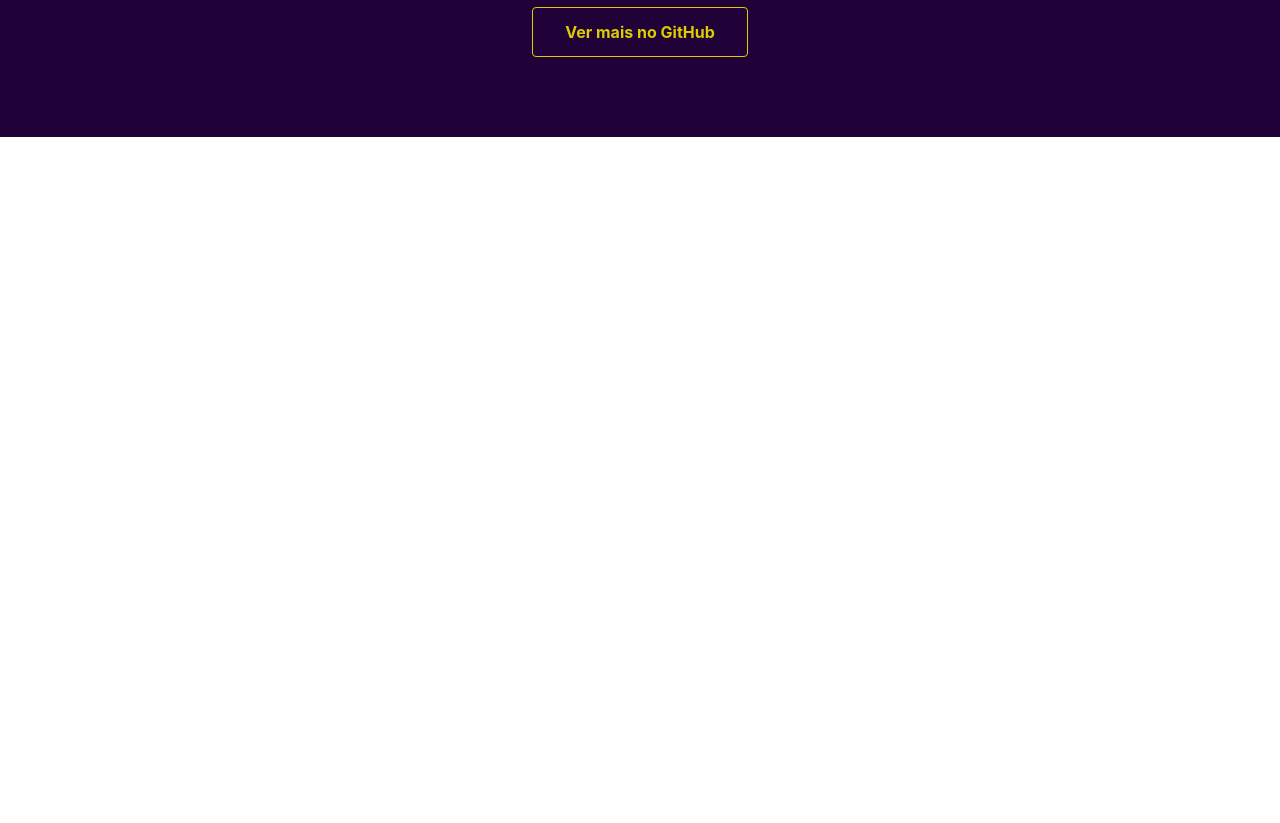
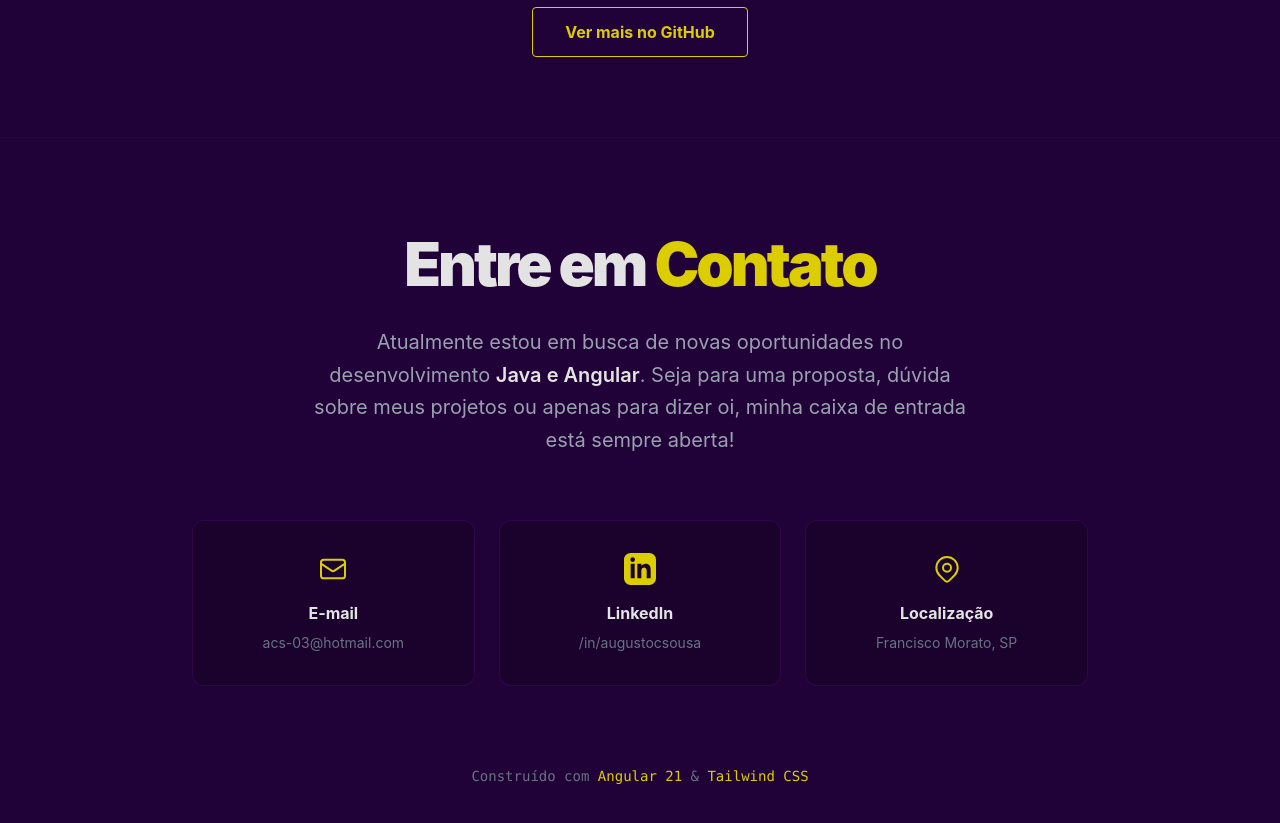
Before and after one commit to augustocesarsousa/portifolio, an Angular app: page / in a window 1280 px wide. Shown: the part 3440-4263 px from the top of the page. Before the commit the page ends 3577 px from the top, so only its background shows below. Built offline with nearby package versions, Linux system fonts and the light colour scheme.

Commit message:
adiciona contact component

```diff
--- /dev/null
+++ b/src/app/features/contact/contact.component.html
@@ -0,0 +1,102 @@
+<section id="contato" class="bg-dark-bg text-light-text py-24 border-t border-purple-900/10">
+  <div class="container mx-auto px-6 text-center">
+    <h2 class="text-4xl md:text-6xl font-black mb-8 tracking-tighter">
+      Entre em <span class="text-accent-yellow">Contato</span>
+    </h2>
+
+    <p class="text-gray-400 text-lg md:text-xl max-w-2xl mx-auto mb-16 leading-relaxed">
+      Atualmente estou em busca de novas oportunidades no desenvolvimento
+      <span class="text-light-text font-semibold">Java e Angular</span>. Seja para uma proposta,
+      dúvida sobre meus projetos ou apenas para dizer oi, minha caixa de entrada está sempre aberta!
+    </p>
+
+    <div class="grid grid-cols-1 md:grid-cols-3 gap-6 max-w-4xl mx-auto">
+      <a
+        href="mailto:acs-03@hotmail.com"
+        class="bg-[#1a022d] p-8 rounded-xl border border-purple-900/30 hover:border-accent-yellow/50 transition-all group"
+      >
+        <div
+          class="text-accent-yellow flex justify-center mb-4 group-hover:scale-110 transition-transform"
+        >
+          <svg
+            xmlns="http://www.w3.org/2000/svg"
+            class="h-8 w-8"
+            fill="none"
+            viewBox="0 0 24 24"
+            stroke="currentColor"
+          >
+            <path
+              stroke-linecap="round"
+              stroke-linejoin="round"
+              stroke-width="1.5"
+              d="M3 8l7.89 5.26a2 2 0 002.22 0L21 8M5 19h14a2 2 0 002-2V7a2 2 0 00-2-2H5a2 2 0 00-2 2v10a2 2 0 002 2z"
+            />
+          </svg>
+        </div>
+        <h3 class="text-light-text font-bold mb-2">E-mail</h3>
+        <p class="text-gray-500 text-sm break-all">acs-03@hotmail.com</p>
+      </a>
+      <a
+        href="https://www.linkedin.com/in/augustocsousa"
+        target="_blank"
+        class="bg-[#1a022d] p-8 rounded-xl border border-purple-900/30 hover:border-accent-yellow/50 transition-all group"
+      >
+        <div
+          class="text-accent-yellow flex justify-center mb-4 group-hover:scale-110 transition-transform"
+        >
+          <svg
+            xmlns="http://www.w3.org/2000/svg"
+            class="h-8 w-8"
+            fill="currentColor"
+            viewBox="0 0 24 24"
+          >
+            <path
+              d="M19 0h-14c-2.761 0-5 2.239-5 5v14c0 2.761 2.239 5 5 5h14c2.762 0 5-2.239 5-5v-14c0-2.761-2.238-5-5-5zm-11 19h-3v-11h3v11zm-1.5-12.268c-.966 0-1.75-.79-1.75-1.764s.784-1.764 1.75-1.764 1.75.79 1.75 1.764-.783 1.764-1.75 1.764zm13.5 12.268h-3v-5.604c0-3.368-4-3.113-4 0v5.604h-3v-11h3v1.765c1.396-2.586 7-2.777 7 2.476v6.759z"
+            />
+          </svg>
+        </div>
+        <h3 class="text-light-text font-bold mb-2">LinkedIn</h3>
+        <p class="text-gray-500 text-sm">/in/augustocsousa</p>
+      </a>
+      <a
+        href="https://maps.app.goo.gl/bm1NTpZSZsHCAJ2u9"
+        target="_blank"
+        class="bg-[#1a022d] p-8 rounded-xl border border-purple-900/30 hover:border-accent-yellow/50 transition-all group"
+      >
+        <div
+          class="text-accent-yellow flex justify-center mb-4 group-hover:scale-110 transition-transform"
+        >
+          <svg
+            xmlns="http://www.w3.org/2000/svg"
+            class="h-8 w-8"
+            fill="none"
+            viewBox="0 0 24 24"
+            stroke="currentColor"
+          >
+            <path
+              stroke-linecap="round"
+              stroke-linejoin="round"
+              stroke-width="1.5"
+              d="M17.657 16.657L13.414 20.9a1.998 1.998 0 01-2.827 0l-4.244-4.243a8 8 0 1111.314 0z"
+            />
+            <path
+              stroke-linecap="round"
+              stroke-linejoin="round"
+              stroke-width="1.5"
+              d="M15 11a3 3 0 11-6 0 3 3 0 016 0z"
+            />
+          </svg>
+        </div>
+        <h3 class="text-light-text font-bold mb-2">Localização</h3>
+        <p class="text-gray-500 text-sm">Francisco Morato, SP</p>
+      </a>
+    </div>
+
+    <div class="mt-20">
+      <p class="text-gray-500 font-mono text-sm">
+        Construído com <span class="text-accent-yellow">Angular 21</span> &
+        <span class="text-accent-yellow">Tailwind CSS</span>
+      </p>
+    </div>
+  </div>
+</section>
--- /dev/null
+++ b/src/app/features/contact/contact.component.ts
@@ -0,0 +1,15 @@
+import { Component } from '@angular/core';
+
+@Component({
+  selector: 'app-contact',
+  imports: [],
+  templateUrl: './contact.component.html',
+  styles: `
+    :host {
+      display: block;
+    }
+  `,
+})
+export class ContactComponent {
+
+}
--- a/src/app/layout/main-layout/main-layout.component.html
+++ b/src/app/layout/main-layout/main-layout.component.html
@@ -6,5 +6,6 @@
     <app-about />
     <app-skills />
     <app-projects />
+    <app-contact />
   </main>
 </div>
--- a/src/app/layout/main-layout/main-layout.component.ts
+++ b/src/app/layout/main-layout/main-layout.component.ts
@@ -5,6 +5,7 @@
 import { AboutComponent } from '../../features/about/about.component';
 import { SkillsComponent } from '../../features/skills/skills.component';
 import { ProjectsComponent } from '../../features/projects/projects.component';
+import { ContactComponent } from '../../features/contact/contact.component';
 
 @Component({
   selector: 'app-main-layout',
@@ -15,6 +16,7 @@
     AboutComponent,
     SkillsComponent,
     ProjectsComponent,
+    ContactComponent,
   ],
   templateUrl: './main-layout.component.html',
   styles: `
```
